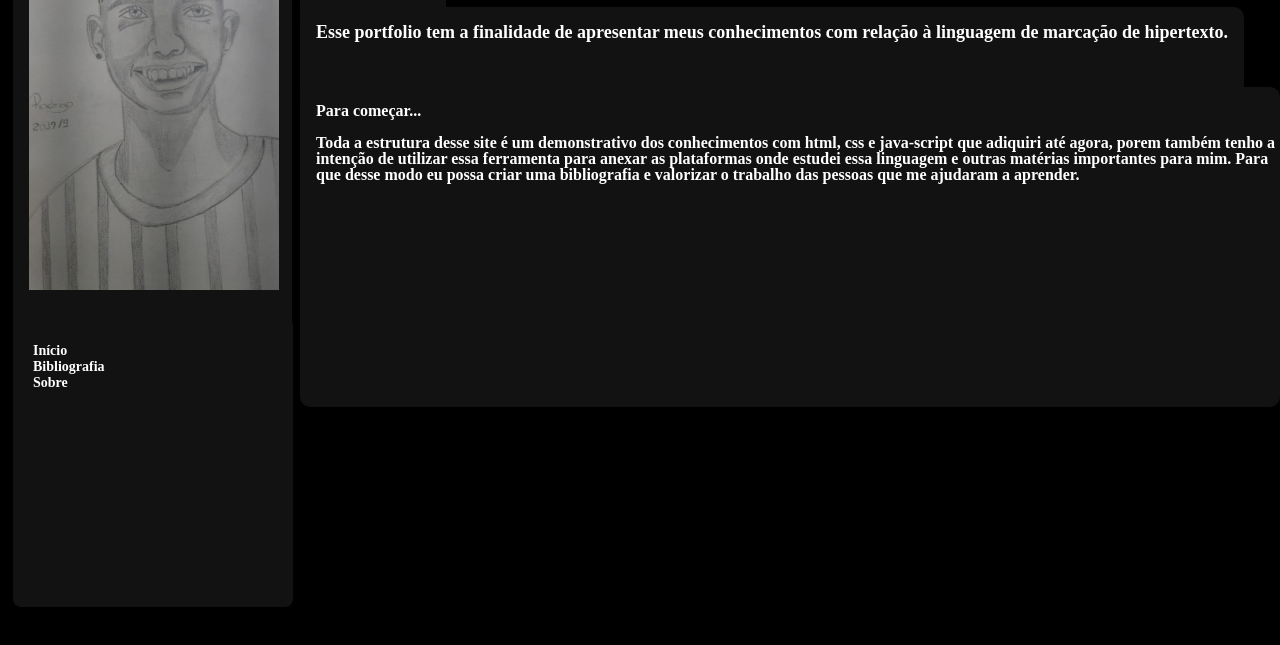
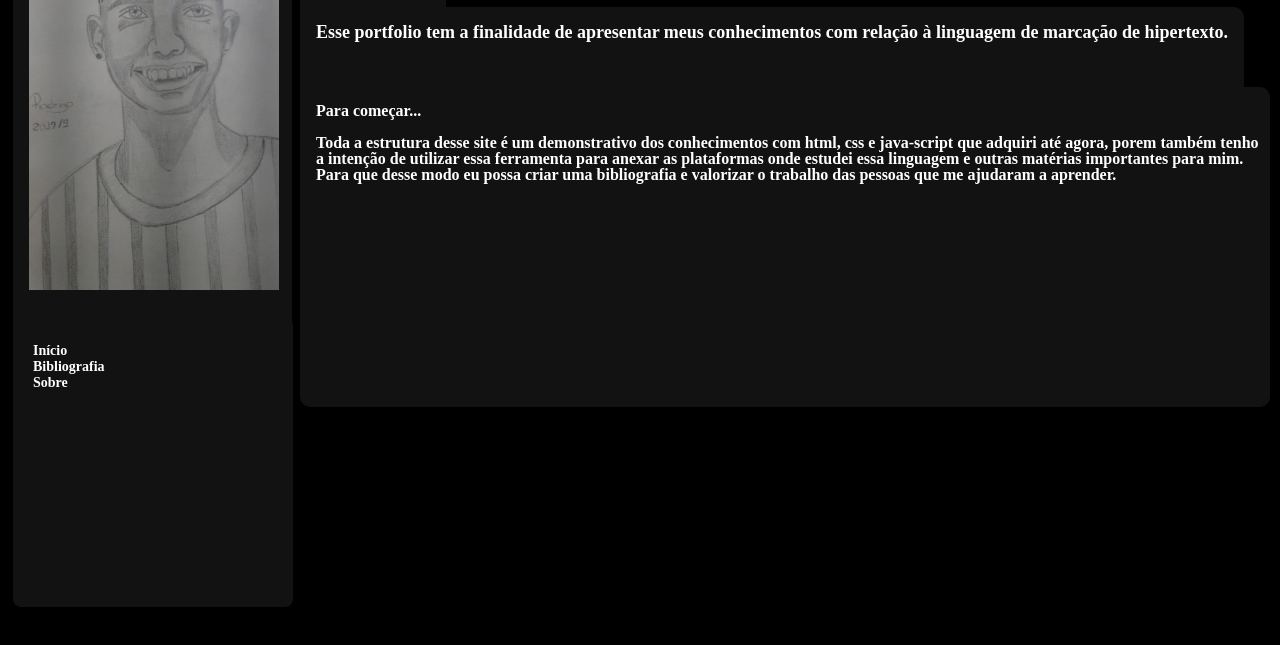
Before and after one commit to IanPereiradosSantos/Projetos, a plain HTML site: page Portfolio/index.html in a window 1280 px wide. Shown: the part 73-718 px from the top of the page. Drawn offline with Linux system fonts and the light colour scheme.

Commit message:
29/01/24 3

```diff
--- a/Portfolio/index.html
+++ b/Portfolio/index.html
@@ -23,7 +23,7 @@
         <div class="apresentação">
     <h2>Para começar...</h2>
     <br>
-    <p>Toda a estrutura desse site é um demonstrativo dos conhecimentos com html, css e java-script que adiquiri até agora, porem também tenho a intenção de utilizar essa ferramenta para anexar as plataformas onde estudei essa linguagem e outras matérias importantes para mim. <strong>Para que desse modo eu possa criar uma bibliografia e valorizar o trabalho das pessoas que me ajudaram a aprender.</strong></p>
+    <p>Toda a estrutura desse site é um demonstrativo dos conhecimentos com html, css e java-script que adquiri até agora, porem também tenho a intenção de utilizar essa ferramenta para anexar as plataformas onde estudei essa linguagem e outras matérias importantes para mim. <strong>Para que desse modo eu possa criar uma bibliografia e valorizar o trabalho das pessoas que me ajudaram a aprender.</strong></p>
         </div>
         <div class="Retrato">
             <a href="index.html">
--- a/Portfolio/styles.css
+++ b/Portfolio/styles.css
@@ -60,6 +60,7 @@ footer {color: white;}
     position: fixed;
     top: 160px;
     left: 300px;
+    right: 10px;
     padding: 16px 0 0 16px;
     bottom: 320px;
     text-decoration: none;
```
